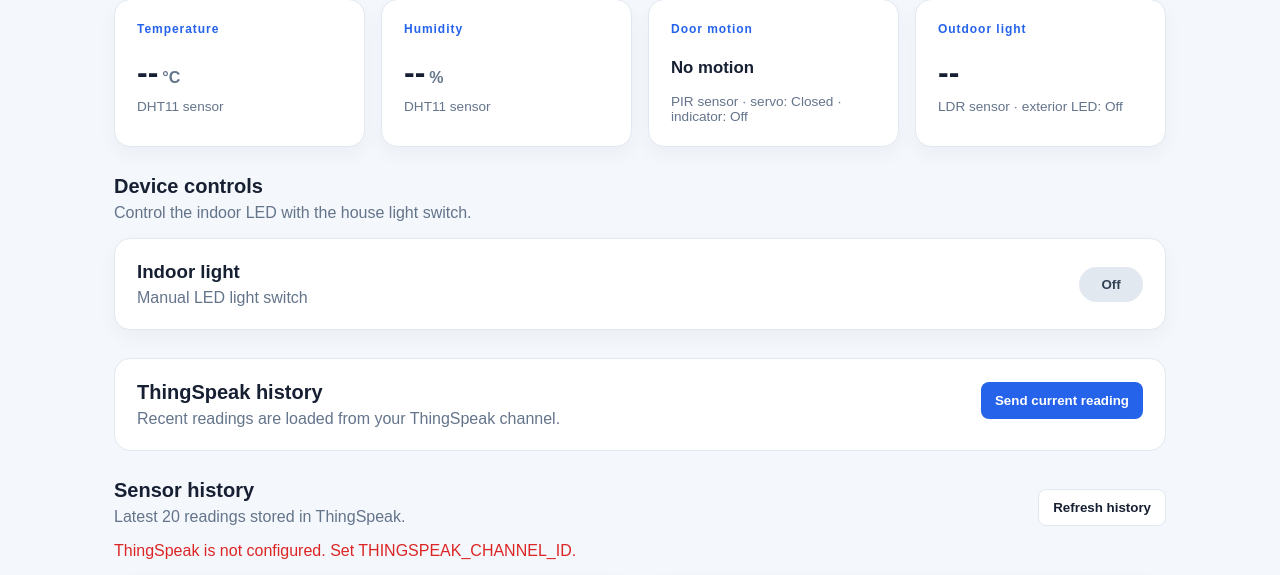
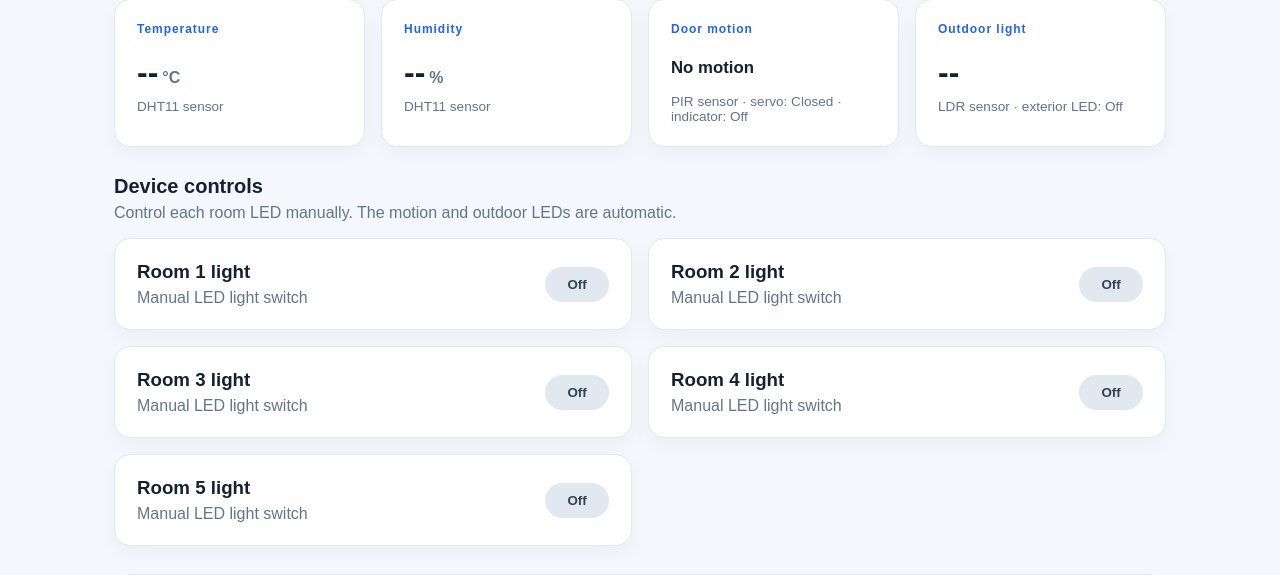
Before and after one commit to quel-exe/smart-house-monitor, a Flask app: page / in a window 1280 px wide. Shown: the part 257-832 px from the top of the page. Run offline with Flask 3, Linux system fonts and the light colour scheme; data that the repository does not hold is empty.

Commit message:
Add five room light controls to dashboard
Replaces the single `inside_light` flow with manual controls for `room_1_light` through `room_5_light` across the app. The Firebase service now reads and allows writes for those five room-light keys, the dashboard UI renders five toggle cards in a two-column control grid, and seed data/docs were updated to match the new device schema and ESP8266 terminology.

```diff
--- a/firebase-seed.json
+++ b/firebase-seed.json
@@ -6,7 +6,11 @@
     "ldr": 740
   },
   "devices": {
-    "inside_light": false,
+    "room_1_light": false,
+    "room_2_light": false,
+    "room_3_light": false,
+    "room_4_light": false,
+    "room_5_light": false,
     "door_servo": false,
     "motion_led": false,
     "outside_light": false
--- a/services/firebase.py
+++ b/services/firebase.py
@@ -40,7 +40,11 @@ def get_house_data():
             "light_level": "--",
         },
         "devices": {
-            "inside_light": False,
+            "room_1_light": False,
+            "room_2_light": False,
+            "room_3_light": False,
+            "room_4_light": False,
+            "room_5_light": False,
             "door_servo": False,
             "motion_led": False,
             "outside_light": False,
@@ -61,7 +65,11 @@ def get_house_data():
                 "light_level": sensors.get("ldr", "--"),
             },
             "devices": {
-                "inside_light": devices.get("inside_light", False),
+                "room_1_light": devices.get("room_1_light", False),
+                "room_2_light": devices.get("room_2_light", False),
+                "room_3_light": devices.get("room_3_light", False),
+                "room_4_light": devices.get("room_4_light", False),
+                "room_5_light": devices.get("room_5_light", False),
                 "door_servo": devices.get("door_servo", False),
                 "motion_led": devices.get("motion_led", False),
                 "outside_light": devices.get("outside_light", False),
@@ -82,9 +90,14 @@ def get_house_data():
 
 def set_device_state(device_name, enabled):
     """Write one supported device state to Firebase."""
-    # The PIR, servo, movement indicator, and exterior light are automatic.
-    # Only the interior LED is controlled by the dashboard's light switch.
-    allowed_devices = {"inside_light"}
+    # Room LEDs are manual; sensor-related devices remain automatic.
+    allowed_devices = {
+        "room_1_light",
+        "room_2_light",
+        "room_3_light",
+        "room_4_light",
+        "room_5_light",
+    }
     if device_name not in allowed_devices:
         raise FirebaseError("Unknown device.")
 
--- a/static/css/style.css
+++ b/static/css/style.css
@@ -37,7 +37,7 @@ h3 { margin: 0 0 6px; }
 .section-heading { margin: 28px 0 16px; }
 .section-heading p { margin-top: 6px; }
 .sensor-grid, .controls-grid { display: grid; grid-template-columns: repeat(4, 1fr); gap: 16px; }
-.controls-grid { grid-template-columns: minmax(0, 1fr); }
+.controls-grid { grid-template-columns: repeat(2, minmax(0, 1fr)); }
 .card { background: var(--surface); border: 1px solid var(--border); border-radius: 16px; padding: 22px; box-shadow: 0 8px 20px rgba(15, 23, 42, 0.04); }
 .sensor-value { margin: 18px 0 8px; font-size: 2rem; font-weight: bold; }
 .sensor-value span { margin-left: 4px; font-size: 1rem; color: var(--muted); }
--- a/templates/dashboard.html
+++ b/templates/dashboard.html
@@ -53,12 +53,28 @@
         <section aria-labelledby="controls-heading">
             <div class="section-heading">
                 <h2 id="controls-heading">Device controls</h2>
-                <p>Control the indoor LED with the house light switch.</p>
+                <p>Control each room LED manually. The motion and outdoor LEDs are automatic.</p>
             </div>
             <div class="controls-grid">
                 <article class="card control-card">
-                    <div><h3>Indoor light</h3><p>Manual LED light switch</p></div>
-                    <button class="toggle-button {% if device_data.inside_light %}is-on{% endif %}" type="button" data-device="inside_light" aria-pressed="{{ device_data.inside_light | lower }}">{{ "On" if device_data.inside_light else "Off" }}</button>
+                    <div><h3>Room 1 light</h3><p>Manual LED light switch</p></div>
+                    <button class="toggle-button {% if device_data.room_1_light %}is-on{% endif %}" type="button" data-device="room_1_light" aria-pressed="{{ device_data.room_1_light | lower }}">{{ "On" if device_data.room_1_light else "Off" }}</button>
+                </article>
+                <article class="card control-card">
+                    <div><h3>Room 2 light</h3><p>Manual LED light switch</p></div>
+                    <button class="toggle-button {% if device_data.room_2_light %}is-on{% endif %}" type="button" data-device="room_2_light" aria-pressed="{{ device_data.room_2_light | lower }}">{{ "On" if device_data.room_2_light else "Off" }}</button>
+                </article>
+                <article class="card control-card">
+                    <div><h3>Room 3 light</h3><p>Manual LED light switch</p></div>
+                    <button class="toggle-button {% if device_data.room_3_light %}is-on{% endif %}" type="button" data-device="room_3_light" aria-pressed="{{ device_data.room_3_light | lower }}">{{ "On" if device_data.room_3_light else "Off" }}</button>
+                </article>
+                <article class="card control-card">
+                    <div><h3>Room 4 light</h3><p>Manual LED light switch</p></div>
+                    <button class="toggle-button {% if device_data.room_4_light %}is-on{% endif %}" type="button" data-device="room_4_light" aria-pressed="{{ device_data.room_4_light | lower }}">{{ "On" if device_data.room_4_light else "Off" }}</button>
+                </article>
+                <article class="card control-card">
+                    <div><h3>Room 5 light</h3><p>Manual LED light switch</p></div>
+                    <button class="toggle-button {% if device_data.room_5_light %}is-on{% endif %}" type="button" data-device="room_5_light" aria-pressed="{{ device_data.room_5_light | lower }}">{{ "On" if device_data.room_5_light else "Off" }}</button>
                 </article>
             </div>
         </section>
```
Also changed, not shown: README.md.
